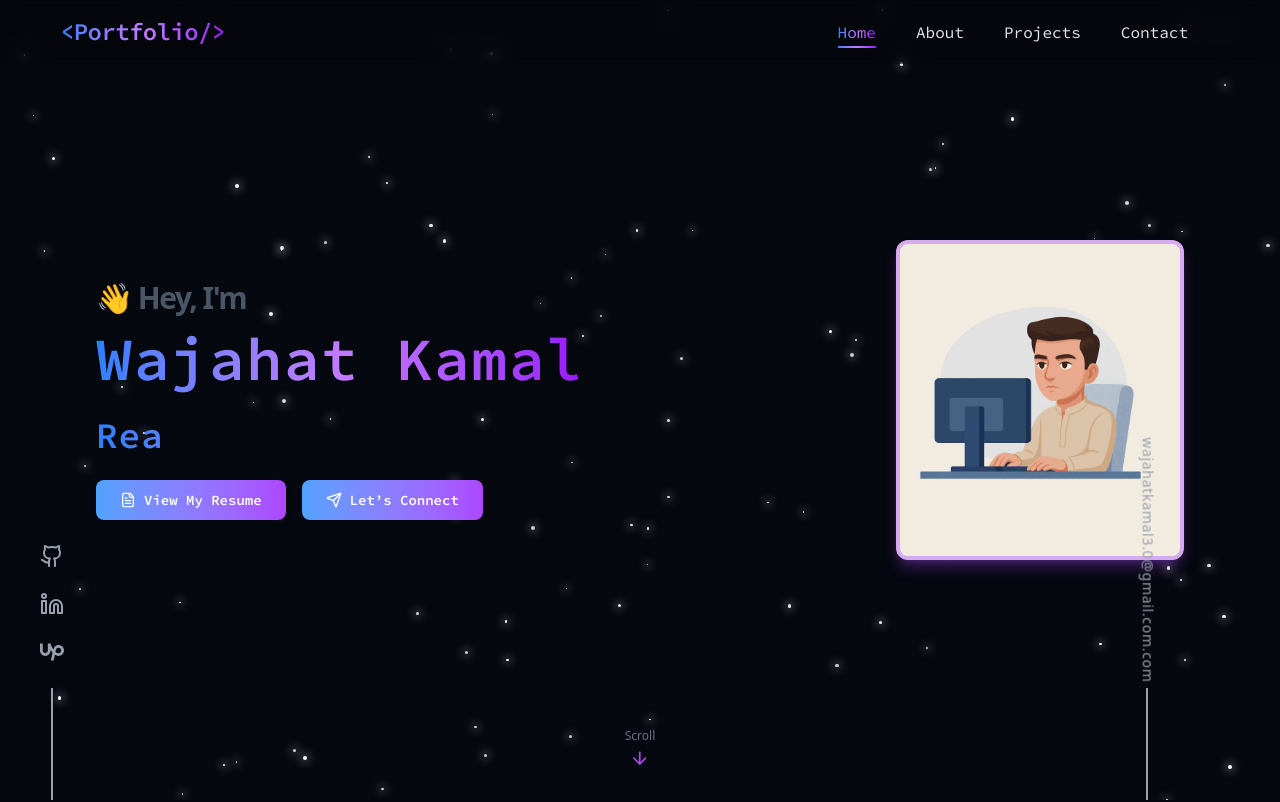
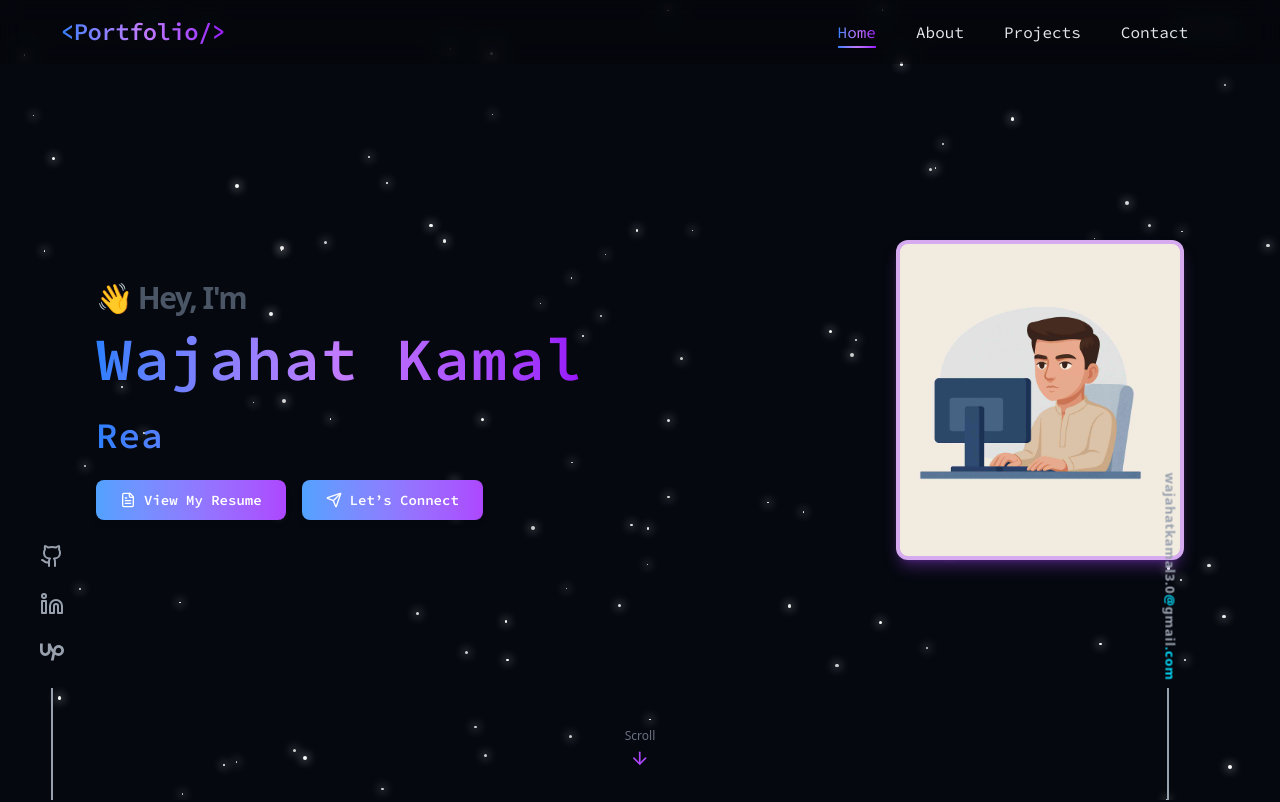
Before and after one commit to wajahat-kamal/Dev-Portfolio, a React (Vite) app: page / in a window 1280 px wide. Shown: the top 802 px of the page. Built offline with nearby package versions, Linux system fonts and the light colour scheme.

Commit message:
Update Footer and EmailSidebar components: enhance email link styling for better visibility, adjust layout for improved alignment, and ensure consistent text presentation across components.

```diff
--- a/src/components/EmailSidebar.jsx
+++ b/src/components/EmailSidebar.jsx
@@ -7,11 +7,12 @@ function EmailSidebar() {
       {/* Rotated Email */}
       <a
         href="mailto:wajahatkamal3.0@gmail.com"
-        className="text-gray-400 mb-26 mr-5 hover:text-cyan-400 tracking-wider text-sm rotate-90 origin-bottom transition-all duration-300 hover:-translate-y-1"
+        className="text-gray-400 mb-22 mr-4 hover:text-cyan-400 tracking-wider text-[13px] rotate-90 origin-bottom transition-all duration-300 hover:-translate-y-1"
       >
-        <span class=" font-Header tracking-wider text-gray-400 hover:text-AAsecondary hover:cursor-pointer">
-          wajahatkamal3.0<span class="text-AAsecondary">@</span>gmail.com
-          <span class="text-AAsecondary">.</span>com
+        <span className="font-semibold">
+          wajahatkamal3.0
+          <span className="text-cyan-400">@</span>
+          gmail<span className="text-cyan-400">.com</span>
         </span>
       </a>
 
--- a/src/components/Footer.jsx
+++ b/src/components/Footer.jsx
@@ -2,9 +2,9 @@ import { Github, Linkedin } from "lucide-react";
 
 export const Footer = () => {
   return (
-    <footer className="text-foreground py-3 sm:py-4 px-3 sm:px-20 bg-[#0B111E] flex flex-col sm:flex-row justify-between items-center gap-2 sm:gap-0 text-center sm:text-left">
+    <footer className="text-foreground py-3 sm:py-4 px-3 sm:px-20 bg-[#0B111E] flex justify-center items-center gap-2 sm:gap-0 text-center sm:text-left">
       {/* Left Section */}
-      <div>
+      <div className="text-center">
         <p className="text-xs sm:text-sm">
           &copy; {new Date().getFullYear()} Wajahat Kamal 28-July. All rights reserved.
         </p>
```
